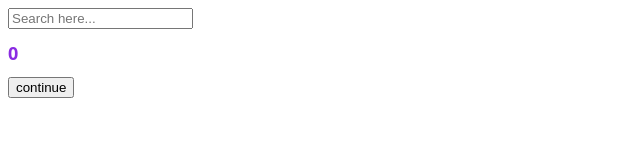
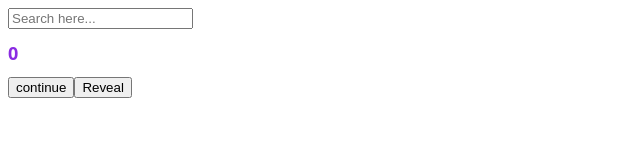
Before and after one commit to hyeonheebee/NomadCoders_TIL, a React (Create React App) app in the folder react-for-beginners/: page / in a window 1280 px wide. Shown: the top 167 px of the page, without its empty margins (0-640 px from the left). Built offline with nearby package versions, Linux system fonts and the light colour scheme.

Commit message:
clening up function
return 에 원하는 함수를 넣는다

```diff
--- a/react-for-beginners/src/App.js
+++ b/react-for-beginners/src/App.js
@@ -1,12 +1,22 @@
 import { useState, useEffect } from "react";
 
 import styles from "./App.module.css";
+
+function Hello() {
+  useEffect(() => {
+    console.log("created :)");
+    return () => console.log("destroyed :(");
+  }, []);
+  return <h1>Hello</h1>;
+}
+
 function App() {
+  const [showing, setShowing] = useState(false);
   const [counter, setValue] = useState(0);
   const [keyword, setKeyword] = useState("");
   const onClick = () => setValue((prev) => prev + 1);
   const onChange = (event) => setKeyword(event.target.value);
-
+  const onShowing = () => setShowing((current) => !current);
   useEffect(() => console.log("i run only once"), []);
   useEffect(() => {
     if (keyword !== "" && keyword.length > 5) {
@@ -26,6 +36,9 @@ function App() {
       />
       <h1 className={styles.title}>{counter}</h1>
       <button onClick={onClick}>continue</button>
+
+      {showing ? <Hello /> : null}
+      <button onClick={onShowing}>{showing ? "Hide" : "Reveal"}</button>
     </div>
   );
 }
```
